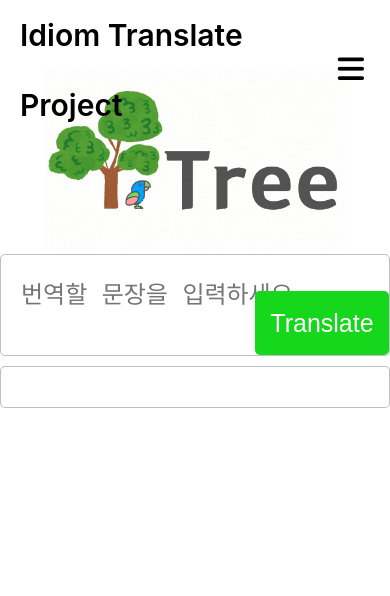
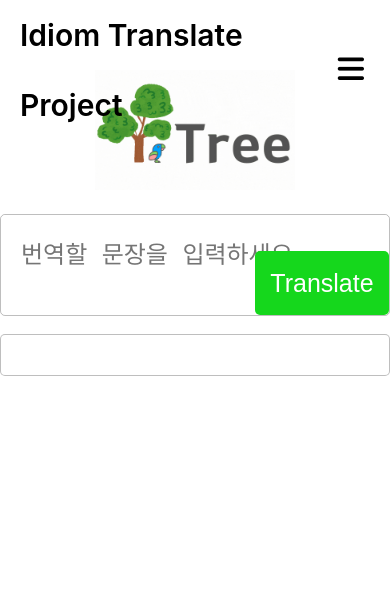
Before and after one commit to itisused/2021_NLP_Project, a Flask app: page / in a window 390 px wide. Shown: the top 596 px of the page. After the commit the page ends 376 px from the top, so only its background shows below. Run offline with Flask 2, Linux system fonts and the light colour scheme; some libraries are stand-ins or nearby versions.

Commit message:
update style.css

```diff
--- a/tree_project/static/css/style.css
+++ b/tree_project/static/css/style.css
@@ -124,8 +124,8 @@
 }
 
 .main__text-box {
-  width: 500px;
-  height: 300px;
+  width: 700px;
+  height: 400px;
   border: 1px solid var(--color-black);
   border-radius: 5px;
   margin: 10px;
@@ -240,6 +240,16 @@
     flex-direction: column;
     align-items: center;
   }
+  .main__text-box {
+    width: 870px;
+    height: 333px;
+    margin-bottom: 18px;
+  }
+
+  #logo {
+    width: 200px;
+    margin-bottom: 20px;
+  }
 }
 
 @media screen and (max-width: 767px) {
```
